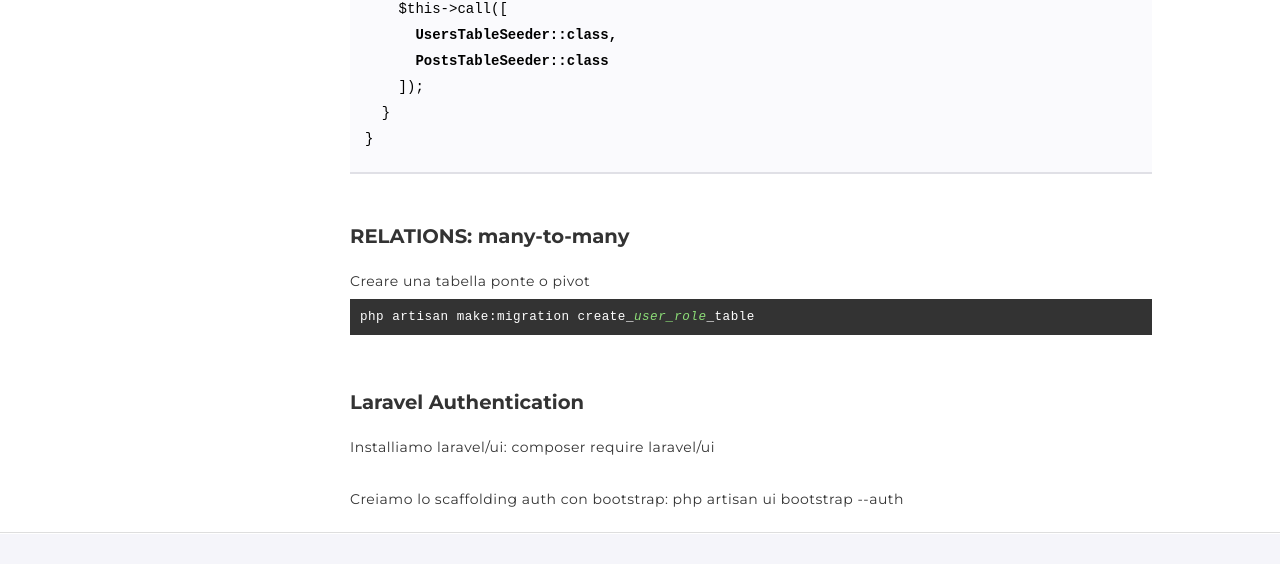
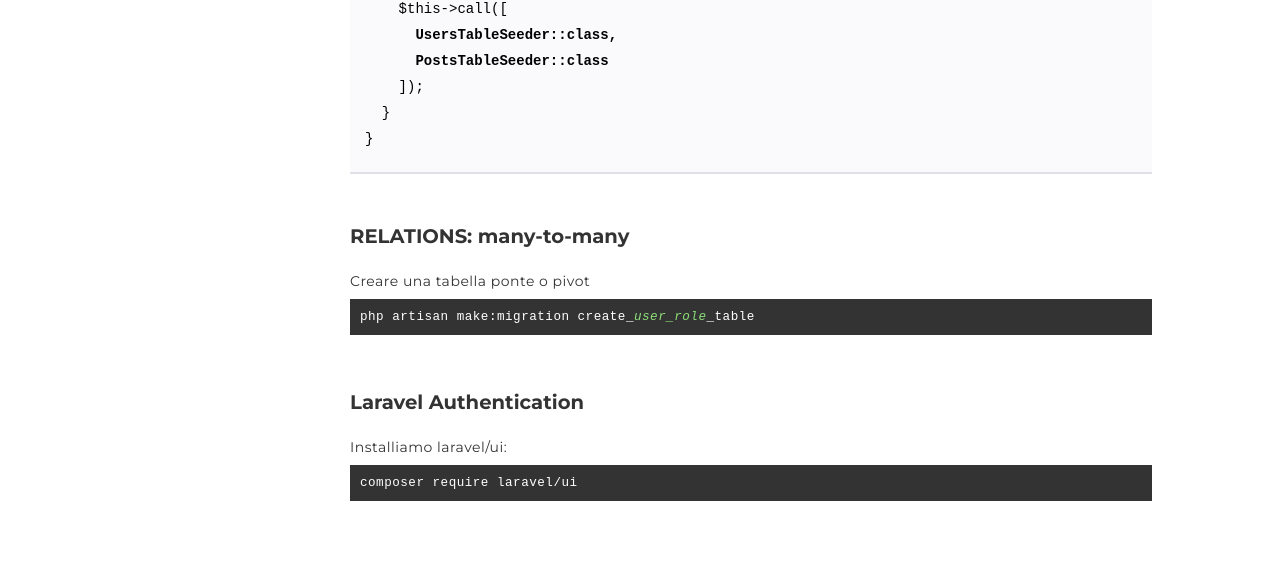
Before and after one commit to alessandro-orlov/webdev-guide, a website: page pages/laravel.html in a window 1280 px wide. Shown: the part 4329-4893 px from the top of the page. Drawn offline with Linux system fonts and the light colour scheme.

Commit message:
class name fix

```diff
--- a/pages/laravel.html
+++ b/pages/laravel.html
@@ -304,10 +304,10 @@
             <h3>Laravel Authentication</h3>
             <p>
               Installiamo laravel/ui:
-              <span calss="powershell">composer require laravel/ui</span> <br><br>
+              <span class="powershell">composer require laravel/ui</span> <br><br>
 
               Creiamo lo scaffolding auth con bootstrap:
-              <span calss="powershell">php artisan ui bootstrap --auth</span>
+              <span class="powershell">php artisan ui bootstrap --auth</span>
             </p>
 
 
```
